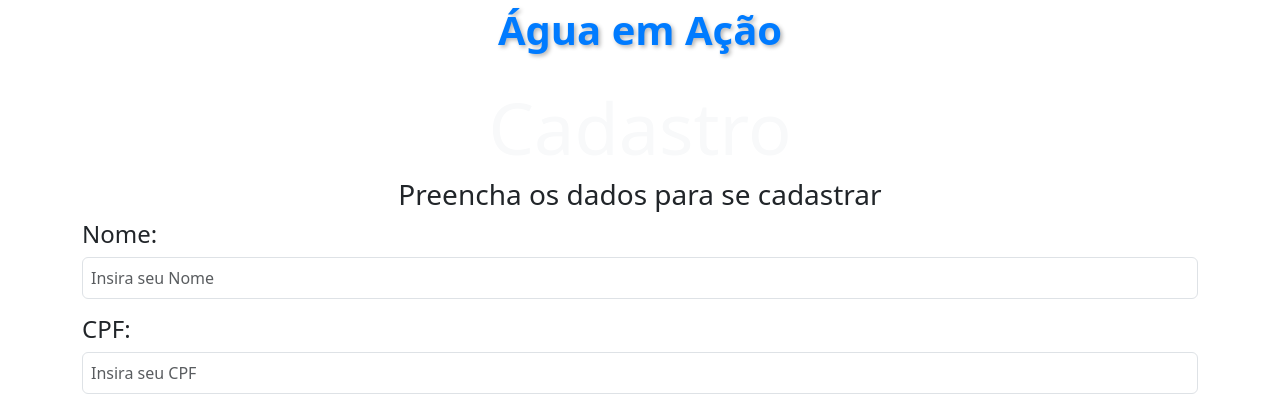
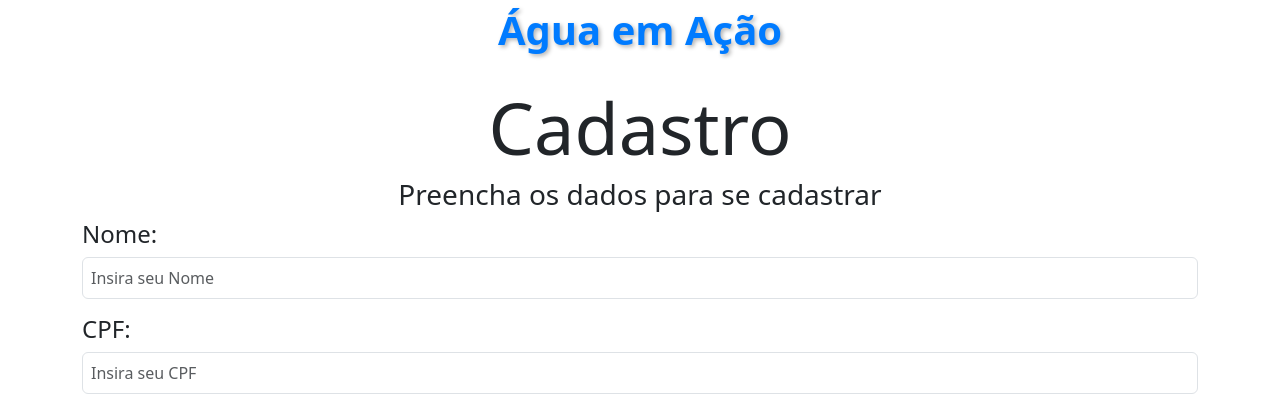
Before and after one commit to Gmarques07/Sensorium-UFRPE, a Flask app: page /cadastro in a window 1280 px wide. Shown: the top 408 px of the page. Run offline with Flask 3, Linux system fonts and the light colour scheme.

Commit message:
atualização

```diff
--- a/templates/cadastro.html
+++ b/templates/cadastro.html
@@ -21,7 +21,7 @@
         Água em Ação
     </div>
 
-    <h1 class="display-2 text-center text-light">Cadastro</h1>
+    <h1 class="display-2 text-center">Cadastro</h1>
 
     <main class="container">
         <div class="form-section">
```
